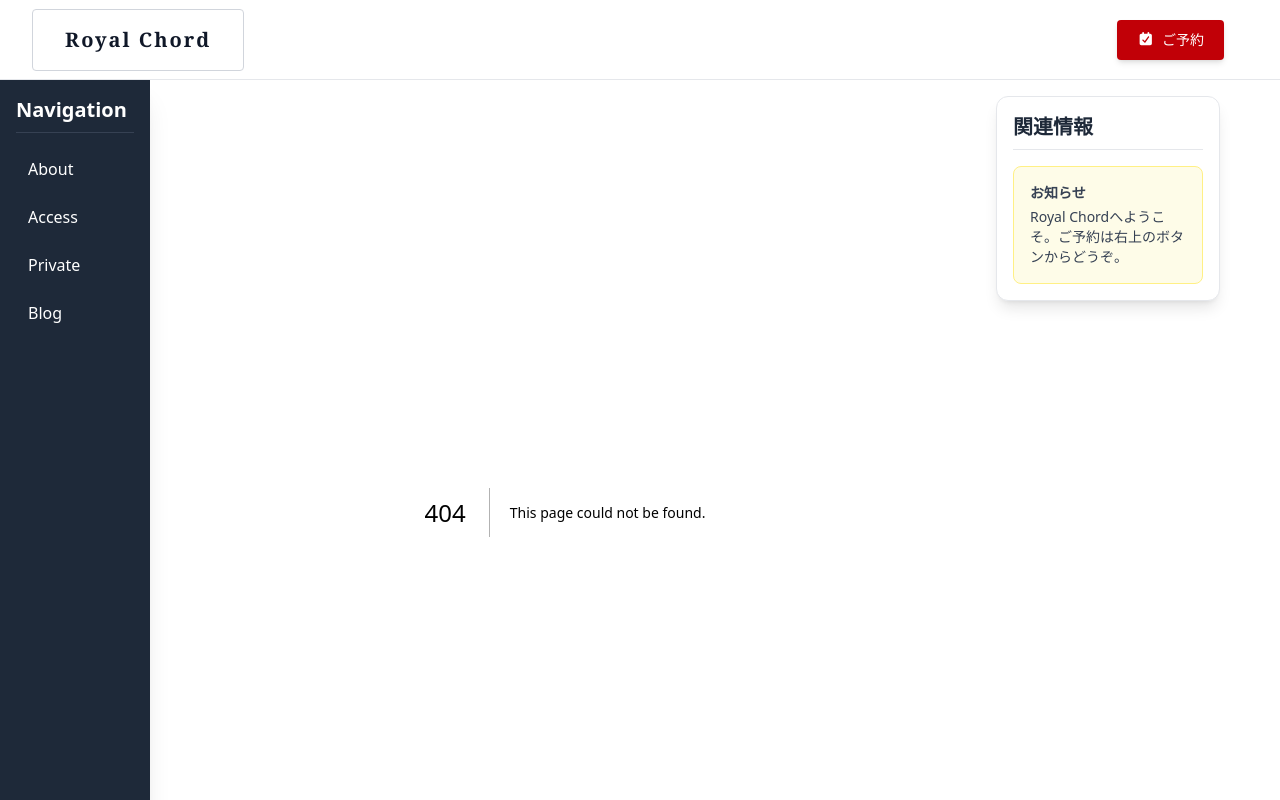
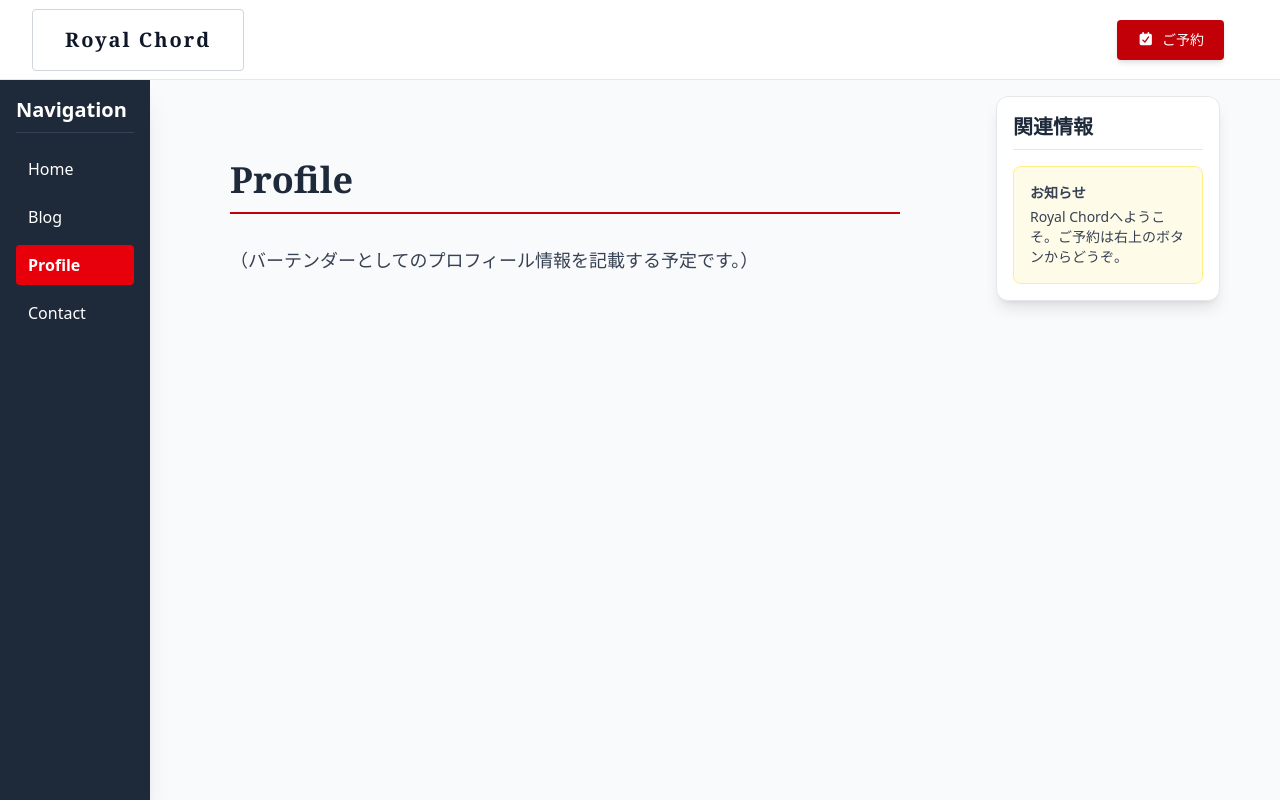
Before and after one commit to hikichi68/personal-blog, a Next.js app: page /profile in a window 1280 px wide. Before the commit this address had no page. Shown: the top 800 px of the page. Built offline with nearby package versions, Linux system fonts and the light colour scheme.

Commit message:
feat(navigation): simplify left sidebar menu to Home, Blog, Profile, Contact

```diff
--- /dev/null
+++ b/app/profile/page.tsx
@@ -0,0 +1,20 @@
+import React from 'react';
+import { Metadata } from 'next';
+
+export const metadata: Metadata = {
+    title: "Profile",
+    description: "バーテンダーのプロフィールと経歴。",
+}
+
+export default function ProfilePage() {
+    return (
+        <div className="py-12 px-4 md:px-8">
+            <h1 className="text-4xl font-serif font-bold border-b-2 border-red-700 pb-3 mb-8">
+                Profile
+            </h1>
+            <p className="text-lg text-gray-700">
+                （バーテンダーとしてのプロフィール情報を記載する予定です。）
+            </p>
+        </div>
+    );
+}
--- a/components/LeftSidebar.tsx
+++ b/components/LeftSidebar.tsx
@@ -10,21 +10,26 @@ interface LeftSidebarProps {
     className?: string;
 }
 
-const categories = [
-    { name: 'About', href: '/about', key: 'about' },
-    { name: 'Access', href: '/access', key: 'access' },
-    { name: 'Private', href: '/private', key: 'private' },
+const navigationItems = [
+    { name: 'Home', href: '/', key: 'home' },
     { name: 'Blog', href: '/blog', key: 'blog' },
+    { name: 'Profile', href: '/profile', key: 'profile' },
+    { name: 'Contact', href: '/contact', key: 'contact' },
 ];
 
-// 💡 Propsを受け取るように修正
 export function LeftSidebar({ onClickLink, className }: LeftSidebarProps) {
     const pathname = usePathname();
 
     const isActive = (href: string) => {
+
         if (href === '/') {
-            return false;
+            return pathname === '/';
         }
+
+        if (href === '/blog') {
+            return pathname.startsWith('/blog');
+        }
+
         return pathname.startsWith(href);
     };
 
@@ -39,25 +44,23 @@ export function LeftSidebar({ onClickLink, className }: LeftSidebarProps) {
                 </button>
             </div>
 
-            {/* 💡 修正 2: 既存の Navigation 見出しをモバイルでは非表示に切り替える */}
             <h2 className="text-xl font-bold mb-4 border-b border-gray-700 pb-2 hidden lg:block">Navigation</h2>
             <nav>
                 <ul className="space-y-2">
-                    {categories.map((category) => (
-                        <li key={category.key}>
+                    {navigationItems.map((item) => (
+                        <li key={item.key}>
                             <Link
-                                href={category.href}
-                                // 💡 リンククリック時にドロワーを閉じる関数を実行
+                                href={item.href}
                                 onClick={onClickLink}
                                 className={`
                                     block py-2 px-3 rounded transition duration-150
-                                    ${isActive(category.href)
+                                    ${isActive(item.href)
                                         ? 'bg-red-600 font-bold'
                                         : 'hover:bg-gray-700'
                                     }
                                 `}
                             >
-                                {category.name}
+                                {item.name}
                             </Link>
                         </li>
                     ))}
```
